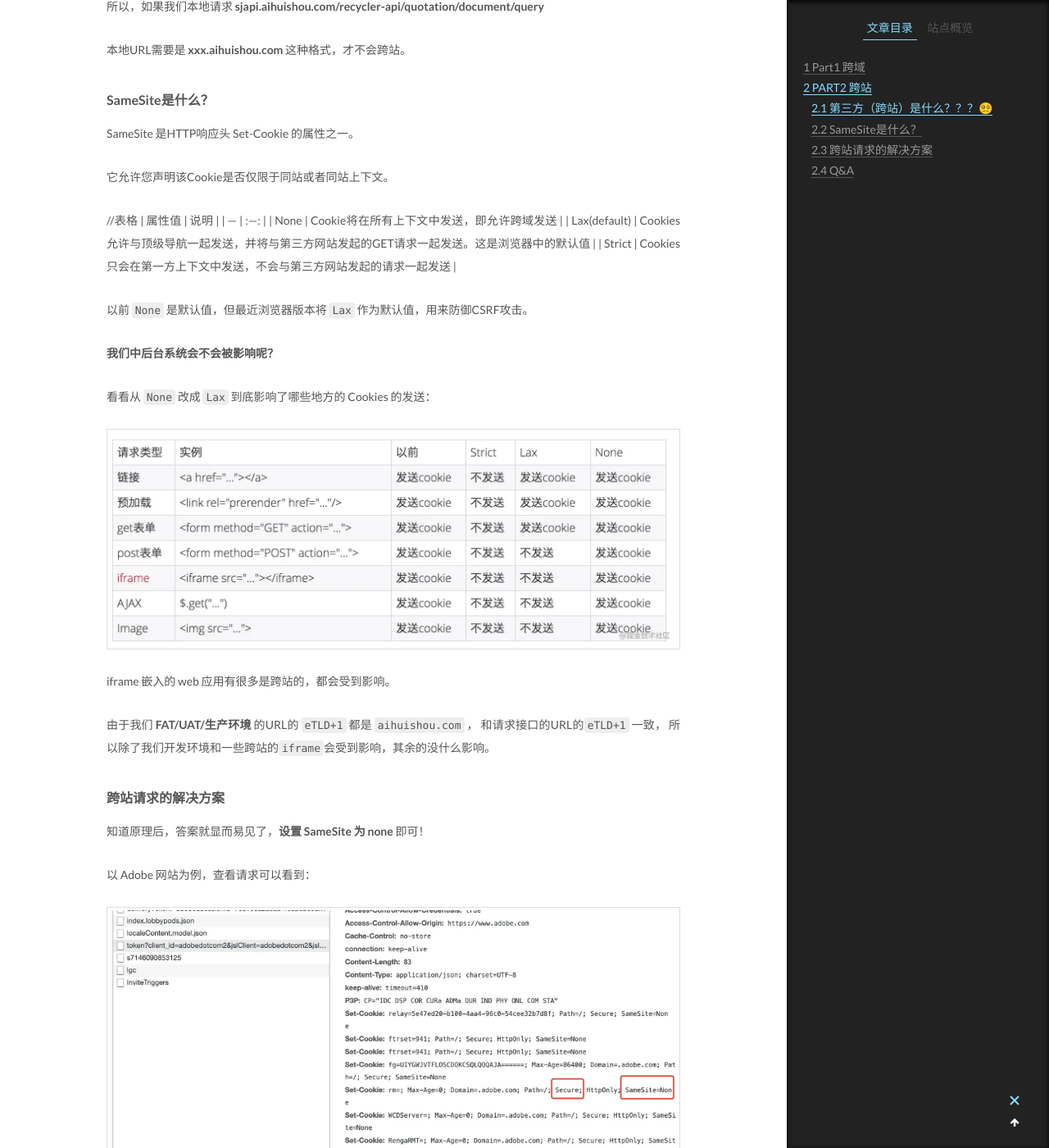
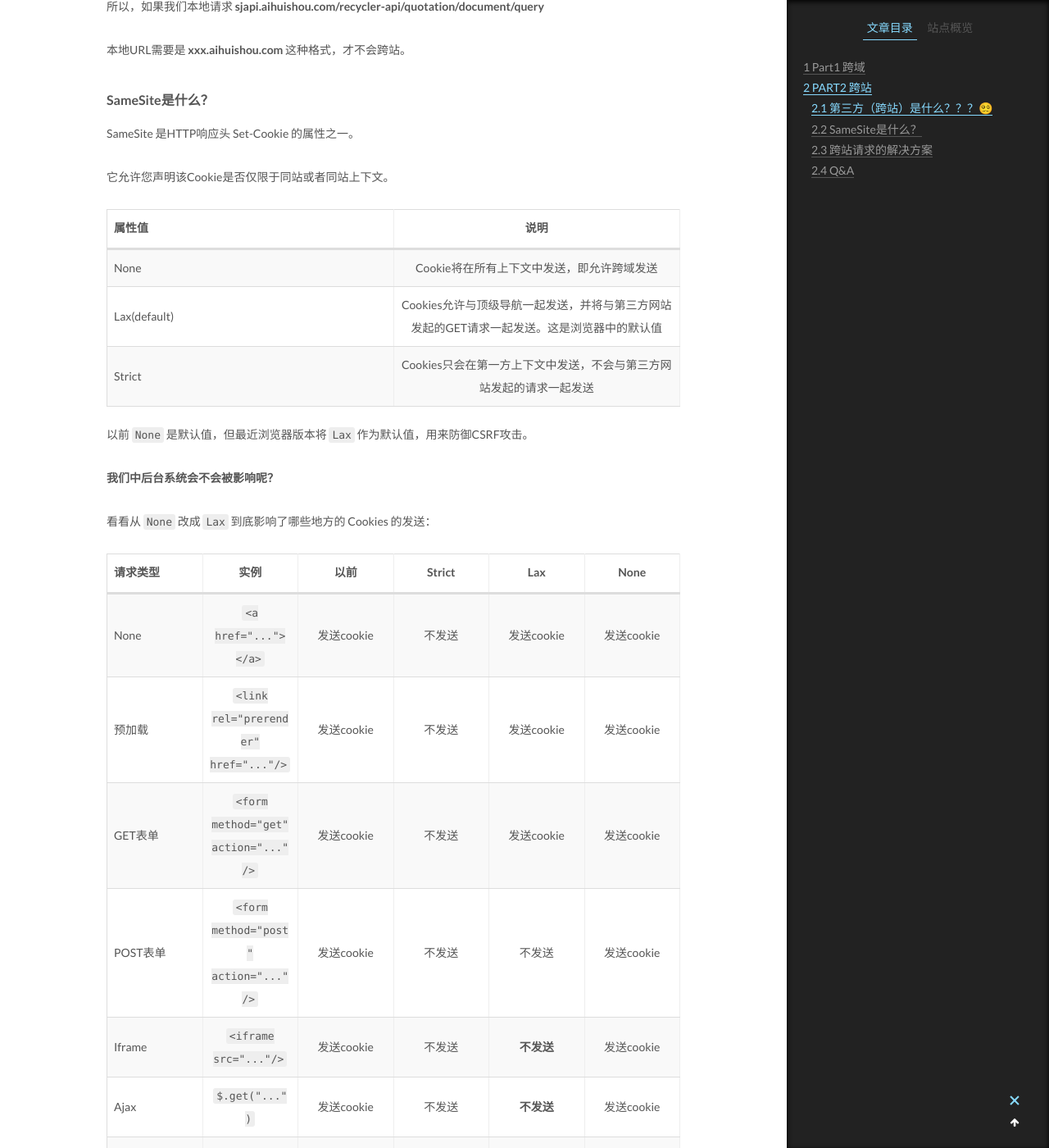
Before and after one commit to cc20140820/cc20140820.github.io, a Jekyll site: the page built from _posts/2021-12-11-samesite.md, in a window 1280 px wide and 1400 px high, scrolled down 10690 px. Shown: the whole window at 82% size. Built offline with Jekyll 4.4.1, drawn with Linux system fonts in a browser that asks for light colours; some of the changed text lies outside the part shown.

Commit message:
fix: img

```diff
--- a/_posts/2021-12-11-samesite.md
+++ b/_posts/2021-12-11-samesite.md
@@ -360,7 +360,6 @@ SameSite 是HTTP响应头 Set-Cookie 的属性之一。
 
 它允许您声明该Cookie是否仅限于同站或者同站上下文。
 
-//表格
 | 属性值 | 说明 |
 | --- | :---: |
 | None | Cookie将在所有上下文中发送，即允许跨域发送 |
@@ -373,8 +372,16 @@ SameSite 是HTTP响应头 Set-Cookie 的属性之一。
 
 看看从 `None` 改成 `Lax` 到底影响了哪些地方的 Cookies 的发送：
 
-![](https://cc20140820.github.io/my_pics/samesite/p5.png)
-<!-- ![](http://localhost:4000/my_pics/samesite/p5.png) -->
+| 请求类型 | 实例 | 以前 | Strict | Lax | None |
+| --- | :-----: | :---: | :---: | :---: | :---: |
+| None | `<a href="..."></a>` | 发送cookie | 不发送 | 发送cookie | 发送cookie |
+| 预加载 | `<link rel="prerender" href="..."/>` | 发送cookie | 不发送 | 发送cookie | 发送cookie |
+| GET表单 | `<form method="get" action="..."/>` | 发送cookie | 不发送 | 发送cookie | 发送cookie |
+| POST表单 | `<form method="post" action="..."/>` | 发送cookie | 不发送 | 不发送 | 发送cookie |
+| Iframe | `<iframe src="..."/>` | 发送cookie | 不发送 | **不发送** | 发送cookie |
+| Ajax | `$.get("...")` | 发送cookie | 不发送 | **不发送** | 发送cookie |
+| Image | `<img src="..."/>` | 发送cookie | 不发送 | **不发送** | 发送cookie |
+
 
 iframe 嵌入的 web 应用有很多是跨站的，都会受到影响。
 
@@ -386,8 +393,8 @@ iframe 嵌入的 web 应用有很多是跨站的，都会受到影响。
 
 以 Adobe 网站为例，查看请求可以看到：
 
-![](https://cc20140820.github.io/my_pics/samesite/p6.png)
-<!-- ![](http://localhost:4000/my_pics/samesite/p6.png) -->
+![](https://cc20140820.github.io/my_pics/samesite/p5.png)
+<!-- ![](http://localhost:4000/my_pics/samesite/p5.png) -->
 
 这里有两点要注意的地方：
 
```
Also changed, not shown: my_pics/samesite/p5.png, my_pics/samesite/p6.png (deleted).
